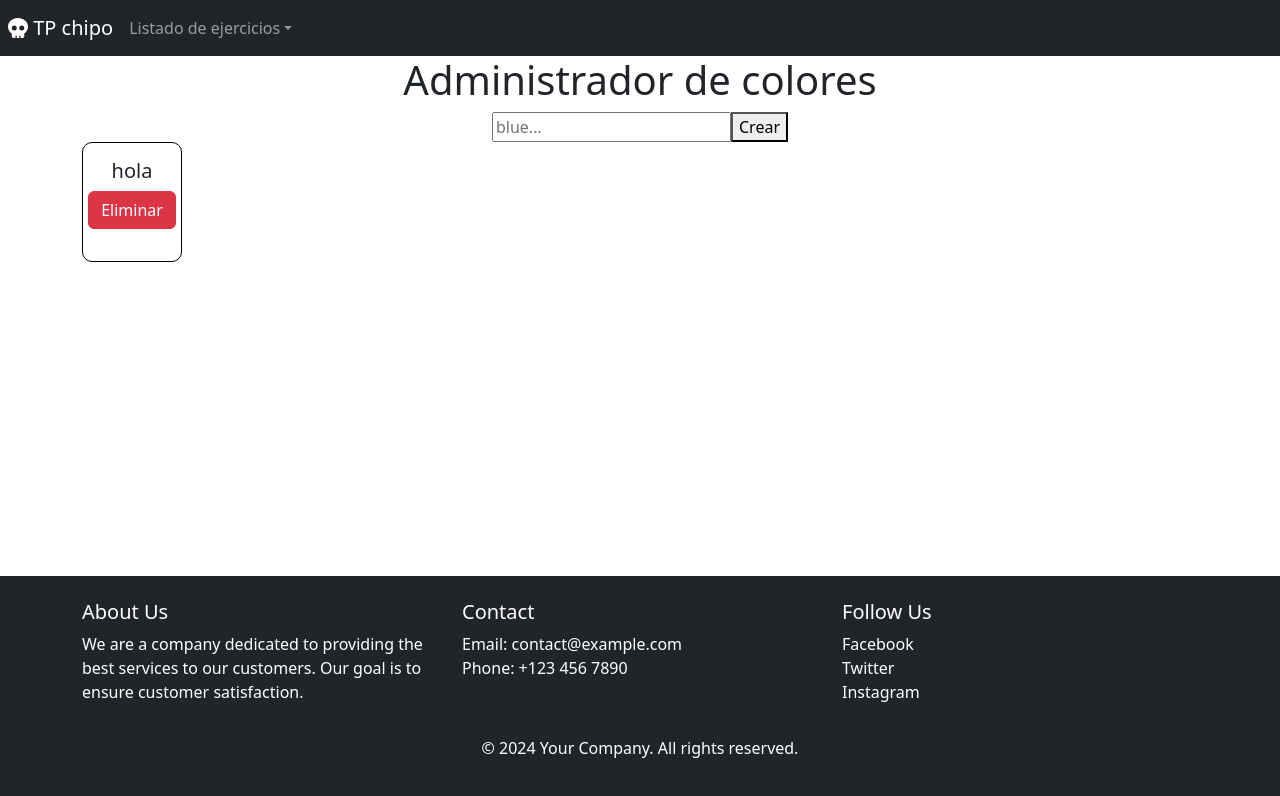
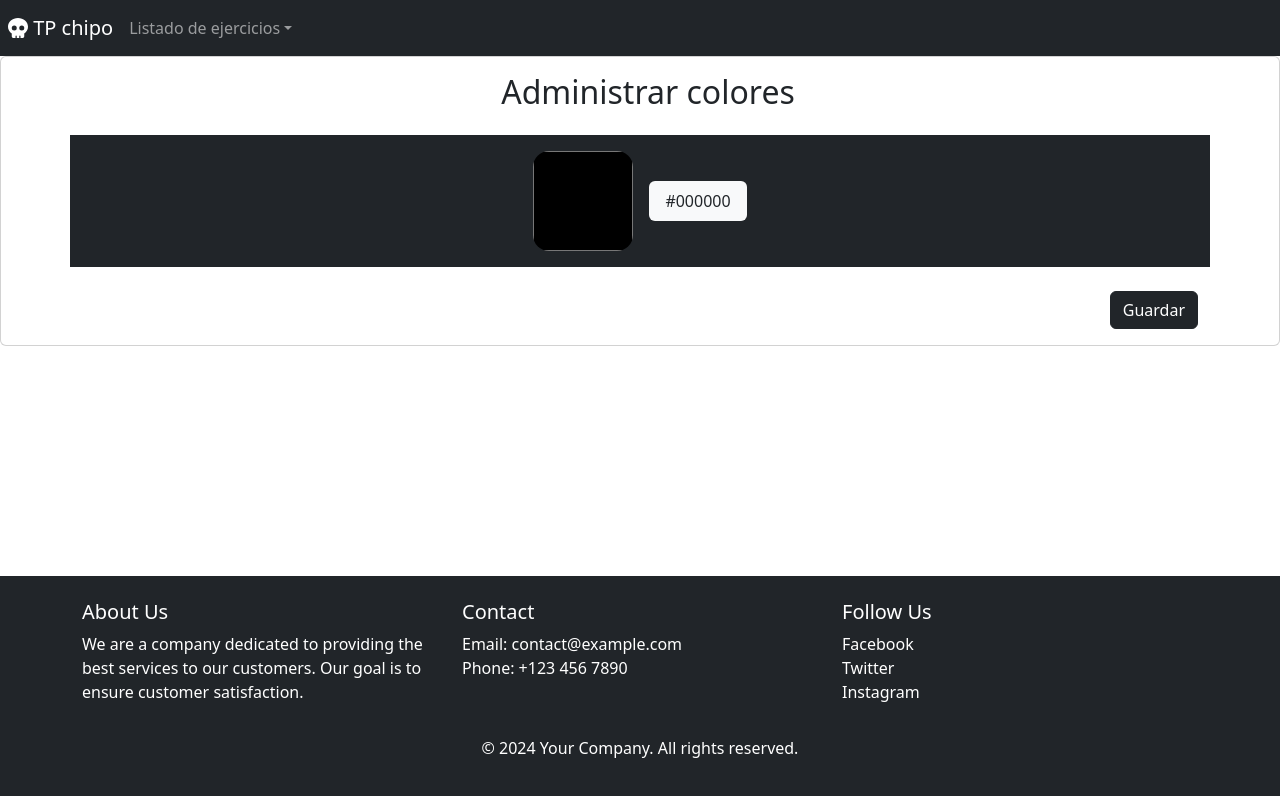
Before and after one commit to lucaschipolari/TP-REACT, a React (Vite) app in the folder tp-react-1/: page /ejercicio6 in a window 1280 px wide. Shown: the top 796 px of the page. Built offline with nearby package versions, Linux system fonts and the light colour scheme.

Commit message:
termine el ejercicio 6

```diff
--- a/tp-react-1/src/App.jsx
+++ b/tp-react-1/src/App.jsx
@@ -8,6 +8,7 @@ import { Ejercicio4 } from "./exercises/Ejercicio4/ejercicio4";
 function App() {
   return (
     <>
+
       {/* <Ejercicio1/> */}
       {/* <Ejercicio2 mensaje='My Friend'/> */}
       {/* <Ejercicio3 msj='My Friend' /> */}
--- a/tp-react-1/src/constants/routes.jsx
+++ b/tp-react-1/src/constants/routes.jsx
@@ -4,7 +4,7 @@ import { Ejercicio1 } from '../exercises/Ejercicio1/ejercicio1';
 import { Ejercicio2 } from '../exercises/Ejercicio2/ejercicio2';
 import { Ejercicio3 } from '../exercises/Ejercicio3/ejercicio3';
 import { Ejercicio4view } from '../views/Ejercicio4View/ejercicio4view';
-import { Ejercicio6View } from '../views/Ejercicio6View/ejercicio6view';
+import  Ejercicio6View  from '../views/Ejercicio6View/ejercicio6view';
 export const router = createBrowserRouter([{
     path: '/',
     element: <RootView/>,
--- /dev/null
+++ b/tp-react-1/src/exercises/Ejercicio6/ColorForm.jsx
@@ -0,0 +1,39 @@
+import { useState } from 'react';
+
+import ColorPicker from './ColorPicker';
+import { generateRandomId } from './validartorsColors';
+
+const ColorForm = (props) => {
+  const { setColors } = props;
+
+  const [color, setColor] = useState('#000000');
+
+  const handleSubmit = (e) => {
+    e.preventDefault();
+    setColors((prevColors) => [
+      ...prevColors,
+      {
+        id: generateRandomId(),
+        value: color,
+      },
+    ]);
+  };
+
+  return (
+    <form className='card py-3' onSubmit={handleSubmit}>
+      <h2 className='ps-3 pb-3'>Administrar colores</h2>
+      <div className='bg-dark py-3 container d-flex justify-content-center align-items-center gap-3'>
+        <ColorPicker color={color} setColor={setColor} />
+        <div className='bg-light rounded px-3 py-2 h-100'>
+          <p className='mb-0'>{color}</p>
+        </div>
+      </div>
+      <div className='d-flex justify-content-end container'>
+        <button type='submit' className='btn btn-dark mt-4'>
+          Guardar
+        </button>
+      </div>
+    </form>
+  );
+};
+export default ColorForm;
--- /dev/null
+++ b/tp-react-1/src/exercises/Ejercicio6/ColorItem.jsx
@@ -0,0 +1,33 @@
+import ColorPicker from './ColorPicker';
+
+const ColorItem = (props) => {
+  const { color, setColors } = props;
+
+  const handleDelete = () => {
+    setColors((prevColors) =>
+      prevColors.filter((prevColor) => prevColor.id !== color.id)
+    );
+  };
+
+  return (
+    <article className='col-12 col-md-4 col-lg-3 mb-2'>
+      <div className='card py-3'>
+        <h2 className='pb-3 text-center'>{color.value}</h2>
+        <div className='bg-dark py-3 container d-flex justify-content-center align-items-center gap-3'>
+          <ColorPicker color={color.value} disabled />
+
+        </div>
+        <div className='d-flex justify-content-end container'>
+          <button
+            type='button'
+            onClick={handleDelete}
+            className='btn btn-danger mt-4'
+          >
+            Borrar
+          </button>
+        </div>
+      </div>
+    </article>
+  );
+};
+export default ColorItem;
--- /dev/null
+++ b/tp-react-1/src/exercises/Ejercicio6/ColorList.jsx
@@ -0,0 +1,14 @@
+import ColorItem from './ColorItem';
+
+const ColorList = (props) => {
+  const { colors, setColors } = props;
+
+  return (
+    <section className='row mt-3'>
+      {colors.map((color) => (
+        <ColorItem key={color.id} color={color} setColors={setColors} />
+      ))}
+    </section>
+  );
+};
+export default ColorList;
--- /dev/null
+++ b/tp-react-1/src/exercises/Ejercicio6/ColorPicker.jsx
@@ -0,0 +1,23 @@
+import './styles/ejercicio6.css';
+
+const ColorPicker = (props) => {
+  // valor por defecto de disabled si no se manda por props
+  const { color, setColor, disabled = false } = props;
+
+  const handleChange = (e) => {
+    if (!disabled) {
+      setColor(e.target.value);
+    }
+  };
+
+  return (
+    <input
+      value={color}
+      onChange={handleChange}
+      type='color'
+      className='color-picker'
+      disabled={disabled}
+    />
+  );
+};
+export default ColorPicker;
--- a/tp-react-1/src/exercises/Ejercicio6/color.js
+++ /dev/null
@@ -1,14 +0,0 @@
-export class Color {
-    constructor(color) {
-        this.color = color;
-        this.id = window.self.crypto.randomUUID();
-        this.colorAleatorio = new ColorAleatorio();
-    }
-    generarColorAleatorio() {
-        const r = Math.floor(Math.random() * 256);
-        const g = Math.floor(Math.random() * 256);
-        const b = Math.floor(Math.random() * 256);
-        return `rgb(${r}, ${g}, ${b})`;
-    }
-
-}
--- a/tp-react-1/src/exercises/Ejercicio6/ejercicio6CardColor.jsx
+++ /dev/null
@@ -1,27 +0,0 @@
-import React, { useState } from 'react';
-import { Card, Button } from 'react-bootstrap';
-import 'bootstrap/dist/css/bootstrap.min.css';
-import './styles/ejercicio6.css';
-
-export const CardColor = () => {
-
-  const handleDelete = () => {
-    // Clear the color to simulate deletion
-  };
-
-  return (
-    <div className='container'>
-    <Card className='card-style'>
-      <Card.Body>
-        <Card.Title>hola</Card.Title>
-        <div className='color'>
-
-        </div>
-        <Button className='btn btn-danger'  onClick={handleDelete}>
-          Eliminar
-        </Button>
-      </Card.Body>
-    </Card>
-    </div>
-  );
-};
--- a/tp-react-1/src/exercises/Ejercicio6/ejercicio6FormColor.jsx
+++ /dev/null
@@ -1,45 +0,0 @@
-import React, { useRef } from "react";
-import PropTypes from 'prop-types';
-import {Color} from './color';
-import { validateColor } from "./validartorsColors";
-export const FormColor = (props) => {
-  const {colores, setColores} = props;
-
-  const $inputColor = useRef();
-
-  const handleSubmit = (e) => {
-    e.preventDefault();
-
-    if (!validateColor($inputColor.current)) {
-      return;
-    }
-
-    const color = $inputColor.current.value;
-    const nuevoColor = new Color(color);
-
-
-    const nuevaListaColor = [...colores, nuevoColor];
-
-    setColores(nuevaListaColor);
-
-    e.target.reset();
-
-
-  };
-  return (
-    <>
-      <div className="container">
-        <h1>Administrador de colores</h1>
-        <form onSubmit={handleSubmit}>
-          <input className="" type="text" ref={$inputColor} placeholder="blue..." />
-          <button type="submit">Crear</button>
-        </form>
-      </div>
-    </>
-  );
-};
-
-FormColor.propTypes = {
-  colores: PropTypes.array.isRequired,
-  setColores: PropTypes.func.isRequired
-}
--- a/tp-react-1/src/exercises/Ejercicio6/styles/ejercicio6.css
+++ b/tp-react-1/src/exercises/Ejercicio6/styles/ejercicio6.css
@@ -1,10 +1,8 @@
-.card-style{
-    display: flex;
-    justify-content: center;
-    align-items: center;
+.color-picker{
     width: 100px;
-    height: 120px;
-    border:1px solid black;
-    border-radius: 10px;
-
+    height: 100px;
+    border-radius: 1rem;
+    overflow: hidden;
+    border: 0;
+    padding: 0;
 }
--- a/tp-react-1/src/exercises/Ejercicio6/validartorsColors.js
+++ b/tp-react-1/src/exercises/Ejercicio6/validartorsColors.js
@@ -1,12 +1,4 @@
 //quiero validar colores que ingrese el usuario y poner el input invalido o valido con boostrap
-export const validateColor = ($field) => {
-    const value = $field.value;
-
-    if (!value || value.trim() === '' || value.length < 3 || value.length > 50) {
-        $field.classList.add('is-invalid');
-        return false;
-    }
-
-    $field.classList.remove('is-invalid');
-    return true;
-};
+export const generateRandomId = () => {
+    return self.crypto.randomUUID();
+  };
--- a/tp-react-1/src/views/Ejercicio6View/ejercicio6view.jsx
+++ b/tp-react-1/src/views/Ejercicio6View/ejercicio6view.jsx
@@ -1,21 +1,24 @@
-import React, {useState, useEffect} from 'react'
-import { FormColor } from '../../exercises/Ejercicio6/ejercicio6FormColor'
-import { CardColor } from '../../exercises/Ejercicio6/ejercicio6CardColor'
+import { useEffect, useState } from 'react';
+import ColorList from '../../exercises/Ejercicio6/ColorList';
+import ColorForm from '../../exercises/Ejercicio6/ColorForm';
 
-const colorLS = JSON.parse(localStorage.getItem('color')) || [];
 
-export const Ejercicio6View = () => {
-    const [colores, setColores] = useState(colorLS);
 
-    useEffect(() => {
-      localStorage.setItem('color', JSON.stringify(colores));
-    }, [colores])
+const colorsLS = JSON.parse(localStorage.getItem('colors')) || [];
+
+const Ejercicio6View = () => {
+  const [colors, setColors] = useState(colorsLS);
+
+  // Ejecutar cada vez que cambie colors
+  useEffect(() => {
+    localStorage.setItem('colors', JSON.stringify(colors));
+  }, [colors]);
 
   return (
-    <>
-        <FormColor colores={colores} setColores={setColores}/>
-        <CardColor/>
-
-    </>
-  )
-}
+    <div className='w-100'>
+      <ColorForm setColors={setColors} />
+      <ColorList colors={colors} setColors={setColors} />
+    </div>
+  );
+};
+export default Ejercicio6View;
```
